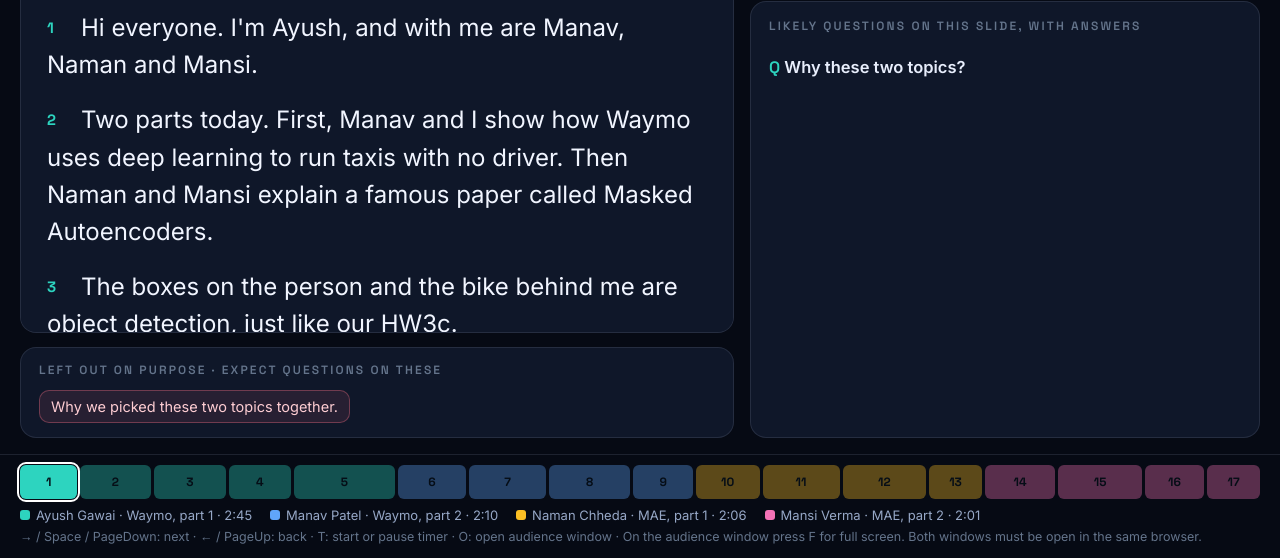
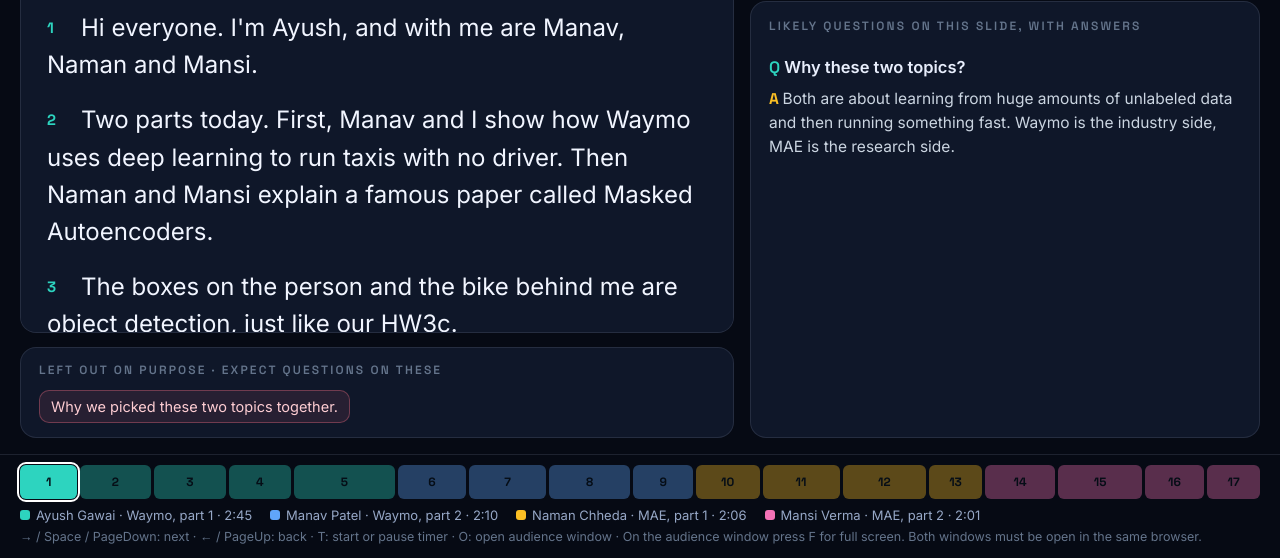
Before and after one commit to ayushgawai/data255-talk, a plain HTML site: page presenter.html in a window 1280 px wide. Shown: the part 242-800 px from the top of the page. Drawn offline with Linux system fonts and the light colour scheme.

Commit message:
Presenter view: show answers by default
Co-Authored-By: Claude Opus 5.5 <noreply@anthropic.com>

```diff
--- a/presenter.html
+++ b/presenter.html
@@ -128,7 +128,7 @@ function render(){
   $('#script').innerHTML = `<div class="label">Read this, word for word</div>` + h;
   $('#script').scrollTop = 0;
   $('#left').innerHTML = s.left.map(t => `<li>${esc(t)}</li>`).join('');
-  $('#qa').innerHTML = s.qa.map(q => `<details><summary>${esc(q.q)}</summary><p>${esc(q.a)}</p></details>`).join('');
+  $('#qa').innerHTML = s.qa.map(q => `<details open><summary>${esc(q.q)}</summary><p>${esc(q.a)}</p></details>`).join('');
   $('#nextTag').textContent = nx ? `NEXT · ${SP[nx.who].name.split(' ')[0].toUpperCase()}` : 'END';
   [...$('#tl').children].forEach((d, i) => { d.classList.toggle('on', i === cur); d.classList.toggle('done', i < cur); });
   post('#fCur', cur); post('#fNext', Math.min(cur + 1, N - 1));
```
